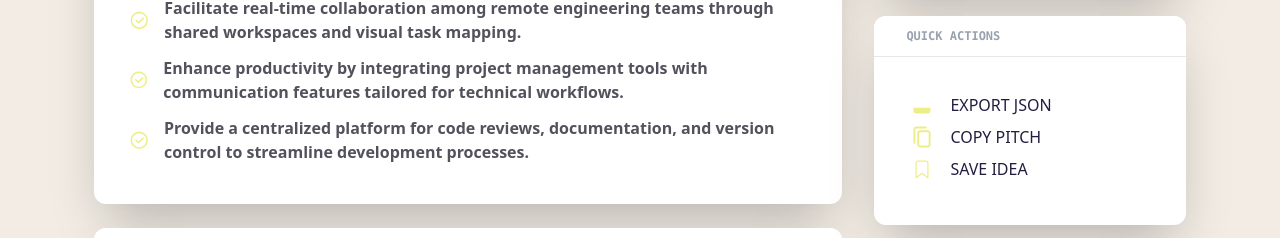
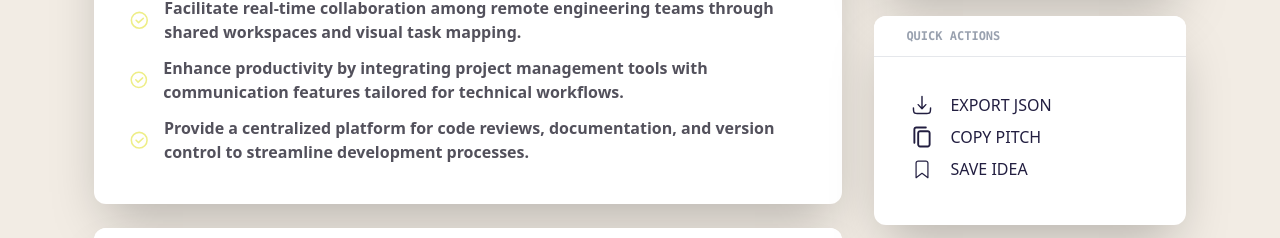
Before and after one commit to willydot21/landing-unbundleAI, a React (Vite) app: page /analyze/results in a window 1280 px wide. Shown: the part 440-678 px from the top of the page. Built offline with nearby package versions, Linux system fonts and the light colour scheme.

Commit message:
fixing Icon bugs

```diff
--- a/src/components/icons/Icon.tsx
+++ b/src/components/icons/Icon.tsx
@@ -15,7 +15,7 @@ import SaveSvg from "./save";
 import DownloadSvg from "./download";
 import CopySvg from "./copy";
 
-type IconColor = 'current' | 'primary' | 'primary_200' | 'secondary_50' | 'secondary' | 'secondary_200' | 'tertiary' | 'gray_400' | 'none';
+export type IconColor = 'current' | 'primary' | 'primary_200' | 'secondary_50' | 'secondary' | 'secondary_200' | 'tertiary' | 'gray_400' | 'none';
 
 export interface ISvgProps {
   colorHover?: string;
--- a/src/pages/results.tsx
+++ b/src/pages/results.tsx
@@ -1,4 +1,5 @@
 import type { PropsWithChildren } from "react";
+import type { IconColor, IconProps } from "../components/icons/Icon";
 import Navbar from "../components/ui/navbar";
 import SectionContainer from "../components/ui/section-container";
 import SectionHeader from "../components/ui/header";
@@ -61,12 +62,12 @@ export default function Results() {
             <ul className="flex flex-col">
               {
                 [
-                  {label: "EXPORT JSON", icon: 'download'},
+                  {label: "EXPORT JSON", icon: 'download', strokeColor: 'primary' as IconColor, fillColor: undefined},
                   {label: "COPY PITCH", icon: 'copy'},
-                  {label: "SAVE IDEA", icon: 'save'}
-                ].map(({label, icon}) =>
+                  {label: "SAVE IDEA", icon: 'save'},
+                ].map(({label, icon, ...rest}) =>
                   <li key={label} className="flex justify-center items-center gap-x-3 w-fit cursor-pointer hover:text-primary-100 transition-colors">
-                    <Icon name={icon as keyof typeof IconProps['name']} fillColor="secondary" strokeColor="none" size="large" />
+                    <Icon name={icon as  IconProps['name']} fillColor="primary" {...rest} size="large" />
                     {label}
                   </li>
                 )
```
